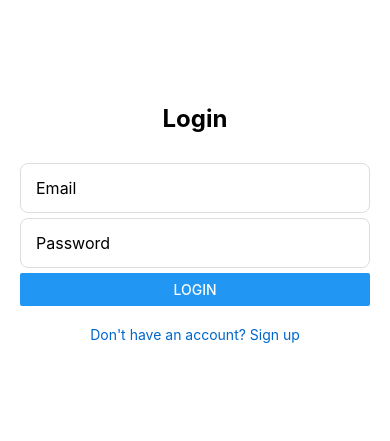
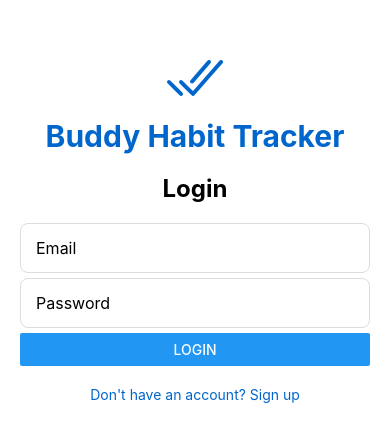
Before and after one commit to roosakivila/mobiiliohjelmointi-habit-tracker, a React Native app: screen /Login in a window 390 px wide. Shown: the part 199-640 px from the top of the page. Built offline with nearby package versions, Linux system fonts and the light colour scheme; no server answers.

Commit message:
style: logo and appname to login screen

```diff
--- a/src/screens/LoginScreen.js
+++ b/src/screens/LoginScreen.js
@@ -1,6 +1,7 @@
 import { View, Text, TextInput, Button, StyleSheet, Alert, ActivityIndicator } from 'react-native';
 import { useAuth } from '../contexts/AuthContext';
 import { useState } from 'react';
+import { Ionicons } from '@expo/vector-icons';
 
 export default function LoginScreen({ navigation }) {
 
@@ -65,6 +66,8 @@ export default function LoginScreen({ navigation }) {
 
     return (
         <View style={styles.container}>
+            <Ionicons name="checkmark-done-outline" size={64} color="#0066cc" style={styles.logo} />
+            <Text style={styles.logoText}>Buddy Habit Tracker</Text>
             <Text style={styles.title}>Login</Text>
 
             <TextInput
@@ -124,10 +127,21 @@ const styles = StyleSheet.create({
         padding: 20,
         backgroundColor: '#fff',
     },
+    logo: {
+        alignSelf: 'center',
+        marginBottom: 5,
+    },
+    logoText: {
+        fontSize: 30,
+        fontWeight: 'bold',
+        marginBottom: 20,
+        textAlign: 'center',
+        color: '#0066cc',
+    },
     title: {
         fontSize: 24,
         fontWeight: 'bold',
-        marginBottom: 30,
+        marginBottom: 20,
         textAlign: 'center',
     },
     input: {
```
